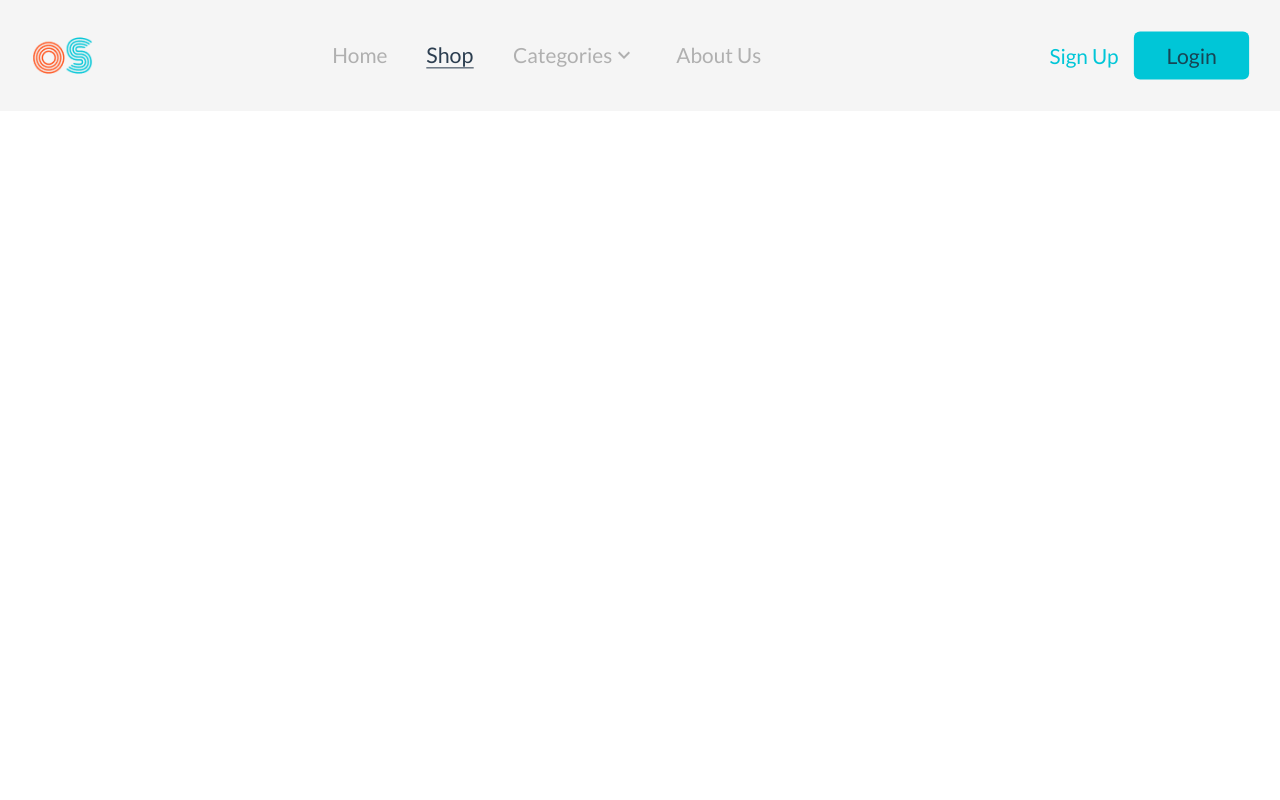
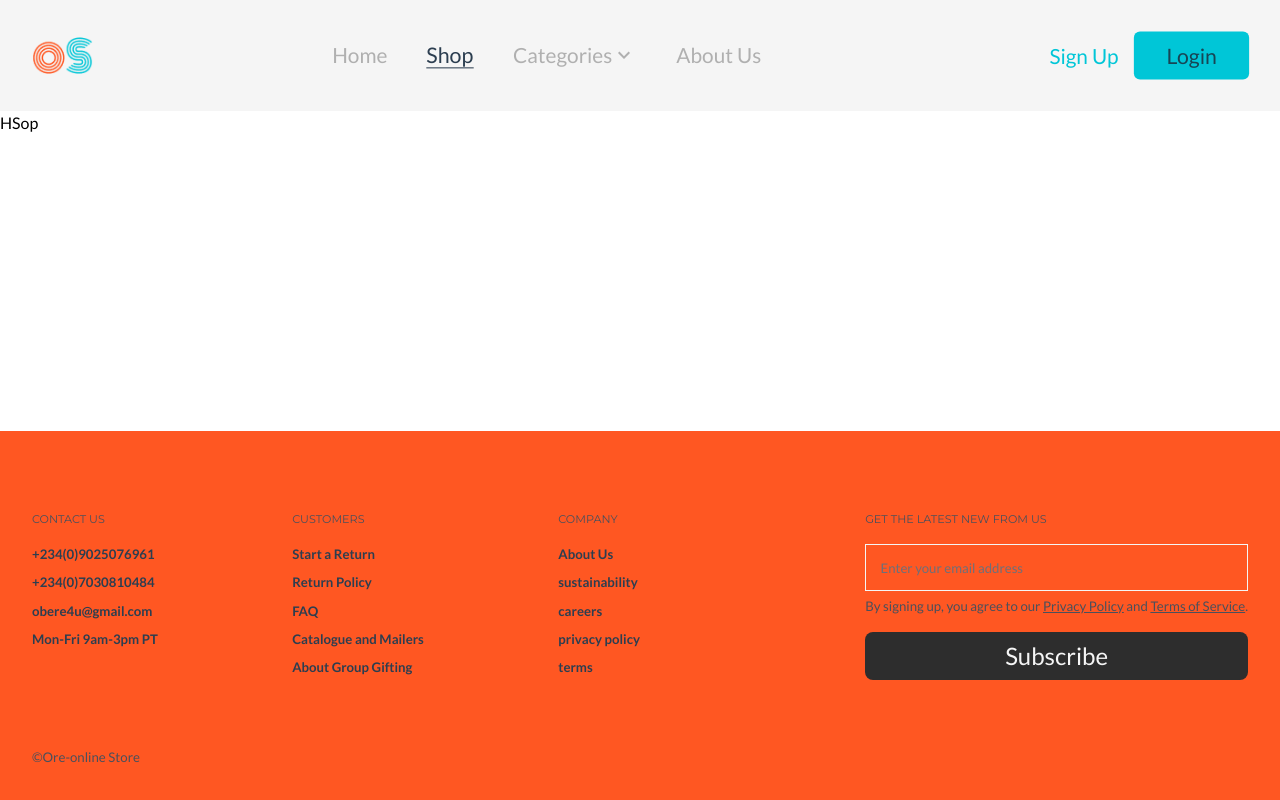
Before and after one commit to obere4u/timbu-cloud-shop, a Next.js app: page /shop in a window 1280 px wide. Built offline with nearby package versions, Linux system fonts and the light colour scheme; a web font is replaced by a local one.

Commit message:
Landingpage done

```diff
--- a/src/app/clientLayout.jsx
+++ b/src/app/clientLayout.jsx
@@ -1,12 +1,14 @@
 "use client";
 import Navbar from "@/components/navbar/Navbar";
 import "./globals.css";
+import Footer from "@/components/footer/Footer";
 
 export default function ClientLayout({ children }) {
   return (
-    <div className="max-w-[1440px] mx-auto h-full">
+    <div className="max-w-[1440px] flex flex-col h-screen">
       <Navbar />
       <div>{children}</div>
+      <Footer />
     </div>
   );
 }
--- a/src/app/shop/page.jsx
+++ b/src/app/shop/page.jsx
@@ -4,7 +4,7 @@ import ClientLayout from "../clientLayout";
 export default function Shop() {
   return (
     <ClientLayout>
-      <div className="">HSop</div>
+      <div className=" h-full">HSop</div>
     </ClientLayout>
   );
 }
--- a/src/components/DownloadApp.jsx
+++ b/src/components/DownloadApp.jsx
@@ -6,7 +6,7 @@ import React from "react";
 
 export default function DownloadApp() {
   return (
-    <div className="flex items-center p-8">
+    <div className="flex items-center p-8 pb-44">
       <div className="w-[50%]">
         <h3
           className={cn(
--- /dev/null
+++ b/src/components/footer/Footer.jsx
@@ -0,0 +1,119 @@
+import { lato, montserrat } from "@/ui/fonts";
+import { cn } from "@/utils/cn";
+import React from "react";
+import { companyLinks, customerLinks } from "./footerData";
+import Form from "./components/Form";
+
+export default function Footer() {
+  return (
+    <div className={cn("bg-accent-softRed  mt-auto px-8 pb-8 pt-20")}>
+      <div className="flex mb-16">
+        <div className="flex justify-between w-full">
+          <div>
+            <h3
+              className={cn(
+                montserrat.className,
+                "uppercase text-[0.7rem] leading-[17.32px] tracking-[0.72%] text-[#4A505C] "
+              )}
+            >
+              Contact us
+            </h3>
+            <div className="flex flex-col space-y-2 mt-4">
+              <p
+                className={cn(
+                  lato.className,
+                  "text-[0.825rem] leading-[20.37px] text-text-primary font-[600]"
+                )}
+              >
+                +234(0)9025076961
+              </p>
+              <p
+                className={cn(
+                  lato.className,
+                  "text-[0.825rem] leading-[20.37px] text-text-primary font-[600]"
+                )}
+              >
+                +234(0)7030810484
+              </p>
+              <p
+                className={cn(
+                  lato.className,
+                  "text-[0.825rem] leading-[20.37px] text-text-primary font-[600]"
+                )}
+              >
+                obere4u@gmail.com
+              </p>
+              <p
+                className={cn(
+                  lato.className,
+                  "capitalize text-[0.825rem] leading-[20.37px] text-text-primary font-[600]"
+                )}
+              >
+                Mon-Fri 9am-3pm PT
+              </p>
+            </div>
+          </div>
+
+          {/*Customer*/}
+          <div
+            className={cn(
+              montserrat.className,
+              "text-[0.7rem] leading-[17.32px] tracking-[0.72%] text-[#4A505C] "
+            )}
+          >
+            <h3 className="uppercase">customers</h3>
+            <div className="flex flex-col space-y-2 mt-4">
+              {customerLinks.map((customerLink, index) => (
+                <p
+                  key={customerLink + index}
+                  className={cn(
+                    lato.className,
+                    "text-[0.825rem] leading-[20.37px] text-text-primary font-[600]"
+                  )}
+                >
+                  {customerLink}
+                </p>
+              ))}
+            </div>
+          </div>
+
+          {/*Company */}
+          <div
+            className={cn(
+              montserrat.className,
+              "text-[0.7rem] leading-[17.32px] tracking-[0.72%] text-[#4A505C] "
+            )}
+          >
+            <h3 className="uppercase">company</h3>
+            <div className="flex flex-col space-y-2 mt-4">
+              {companyLinks.map((companyLink, index) => (
+                <p
+                  key={companyLink + index}
+                  className={cn(
+                    lato.className,
+                    "text-[0.825rem] leading-[20.37px] text-text-primary font-[600]"
+                  )}
+                >
+                  {companyLink}
+                </p>
+              ))}
+            </div>
+          </div>
+        </div>
+
+        {/*form */}
+        <div className="w-full flex">
+          <Form />
+        </div>
+      </div>
+      <small
+        className={cn(
+          lato.className,
+          " text-[#4A505C] text-[0.8275rem] font-[400]"
+        )}
+      >
+        ©Ore-online Store
+      </small>
+    </div>
+  );
+}
--- /dev/null
+++ b/src/components/footer/components/Form.jsx
@@ -0,0 +1,63 @@
+import { lato, montserrat } from "@/ui/fonts";
+import { cn } from "@/utils/cn";
+import Link from "next/link";
+import React from "react";
+
+export default function Form() {
+  return (
+    <form className="ml-auto">
+      <h3
+        className={cn(
+          montserrat.className,
+          "uppercase text-[0.7rem] leading-[17.32px] tracking-[0.72%] text-[#4A505C] "
+        )}
+      >
+        Get the latest new from us
+      </h3>
+      <div className="form-group mt-4">
+        <input
+          type="email"
+          className={cn(
+            lato.className,
+            "w-full border-[1.02px] border-secondary-lightGrey py-[12.22px] px-[14.26px] bg-transparent placeholder:text-[#6C707A] placeholder:text-[0.825rem] leading-[20.37px] appearance-none focus:ring-0 focus:outline-none"
+          )}
+          id="exampleInputEmail1"
+          placeholder="Enter your email address"
+          aria-describedby="EmailHelp"
+        />
+        <div
+          id="emailHelp"
+          className={cn(
+            lato.className,
+            "mt-[5px] text-[0.8275rem] font-[400] leading-[20.37px] text-[#4A505C]"
+          )}
+        >
+          By signing up, you agree to our{" "}
+          <Link
+            href={"#"}
+            className="underline text-[#4A505C] hover:text-opacity-60"
+          >
+            Privacy Policy
+          </Link>{" "}
+          and{" "}
+          <Link
+            href={"#"}
+            className="underline text-[#4A505C] hover:text-opacity-60"
+          >
+            Terms of Service
+          </Link>
+          .
+        </div>
+        <button
+          type="submit"
+          className={cn(
+            lato.className,
+            "mt-4 capitalize font-[500] text-[1.5rem] text-center leading-[24px] text-secondary-lightGrey bg-primary-richBlack w-full rounded-[8px] hover:bg-accent-softYellow hover:text-primary-richBlack p-3"
+          )}
+        >
+          Subscribe
+        </button>
+      </div>
+    </form>
+  );
+}
--- /dev/null
+++ b/src/components/footer/footerData.js
@@ -0,0 +1,7 @@
+const customerLinks = ["Start a Return", "Return Policy", "FAQ", "Catalogue and Mailers", "About Group Gifting"]
+
+const companyLinks = ["About Us", "sustainability", "careers", "privacy policy", "terms"]
+
+
+
+export {customerLinks, companyLinks}
--- a/src/components/navbar/Navbar.jsx
+++ b/src/components/navbar/Navbar.jsx
@@ -1,35 +1,49 @@
 import Link from "next/link";
-import React from "react";
+import React, { useEffect, useState } from "react";
 import Links from "./components/Links";
 import { cn } from "@/utils/cn";
 import NavButtons from "./components/buttons";
 import Image from "next/image";
 
 export default function Navbar() {
+  const [header, setHeader] = useState(false);
+
+  const scrollHeader = () => {
+    if (window.scrollY >= 1) {
+      return setHeader(true);
+    }
+  };
+
+  useEffect(() => {
+    window.addEventListener("scroll", scrollHeader)
+
+    return () => {
+      window.removeEventListener("scroll", scrollHeader);
+    }
+  }, [])
   return (
-    <nav className="fixed z-[10] w-full flex items-center justify-between bg-secondary-lightGrey p-8">
-      {/*Logo*/}
-      {/*
-       * &#123; is the left hand curly bracket
-       * &#125; is the right hand curly bracket
-       */}
+    <nav
+      className={`${
+        header && "fixed "
+      } w-full z-[100] flex items-center justify-between bg-secondary-lightGrey p-8`}
+    >
+      {/* Logo */}
       <Link
-        href={"/"}
+        href="/"
         className={cn("text-primary-obereGrey")}
       >
         <Image
-          src={"/logo.png"}
+          src="/logo.png"
           width={61.05}
           height={20}
           alt="Timbu cloud store logo"
         />
       </Link>
 
-      {/*Links*/}
-
+      {/* Links */}
       <Links />
 
-      {/*Buttons */}
+      {/* Buttons */}
       <NavButtons />
     </nav>
   );
```
